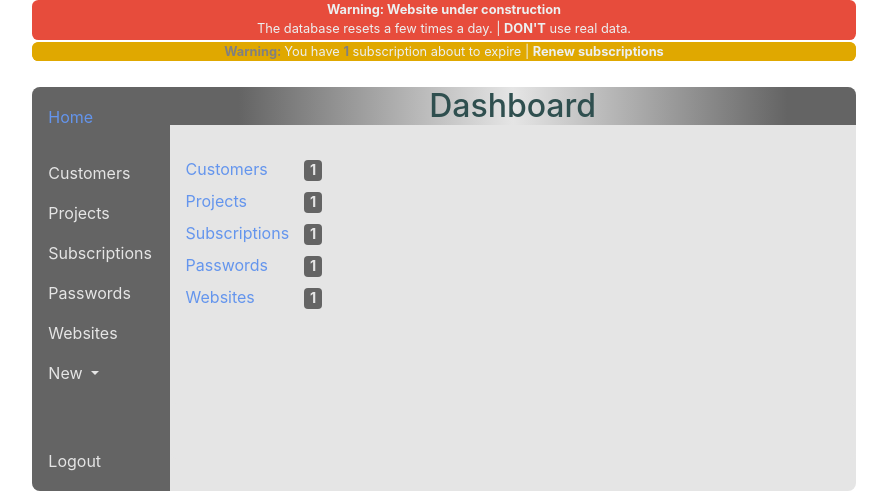
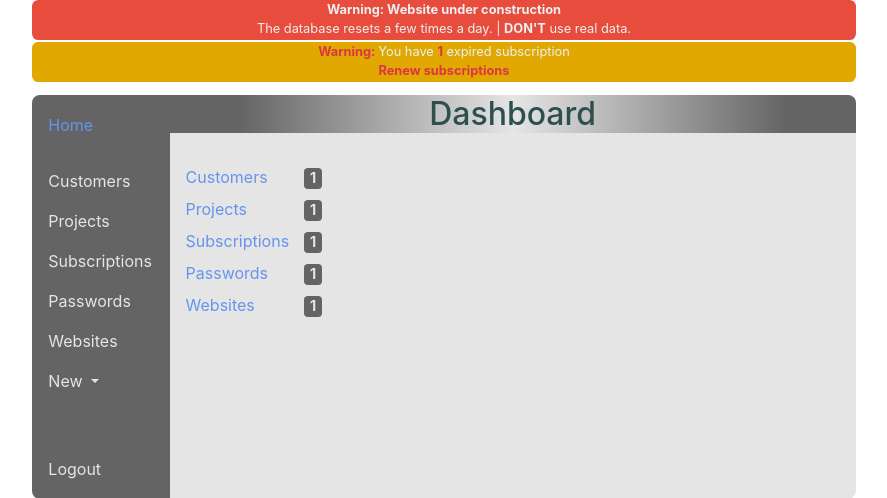
Before and after one commit to ionescuig/freelance-manager, a Django app: page /home in a window 1280 px wide. Shown: the top 498 px of the page, without its empty margins (196-1083 px from the left). Run offline with Django 3.2, Linux system fonts and the light colour scheme; a user stored in the database is signed in; tables that the repository leaves empty hold one stand-in row (values such as "Sample post"); parts of the project's set-up code (start-up, migrations or seed data) failed here and were passed over; some libraries are stand-ins or nearby versions.

Commit message:
Changed subscriptions: warning, colors in list

```diff
--- a/src/dashboard/views.py
+++ b/src/dashboard/views.py
@@ -18,16 +18,26 @@ class HomePageView(LoginRequiredMixin, ListView):
         return Subscription.objects.filter(date_renewal__lte=warning)
 
     def get_context_data(self, **kwargs):
+        today = date.today()
+        in_one_month = date.today() + timedelta(days=30)
         context = super(HomePageView, self).get_context_data()
         customers = Customer.objects.all()
         projects = Project.objects.all()
-        subscriptions = Subscription.objects.all()
+        subscriptions_all = Subscription.objects.all()
+        subscriptions_in_one_month = Subscription.objects.filter(
+            date_renewal__lte=in_one_month).filter(date_renewal__gt=today)
+        subscriptions_expired = Subscription.objects.filter(date_renewal__lte=today)
         passwords = Password.objects.all()
         websites = Website.objects.all()
-        context['customers'] = customers
-        context['projects'] = projects
-        context['subscriptions'] = subscriptions
-        context['passwords'] = passwords
-        context['websites'] = websites
-        context['linkActive'] = 'Home'
+        context.update({
+            'linkActive': 'Home',
+            'customers': customers,
+            'projects': projects,
+            'subscriptions': subscriptions_all,
+            'subscriptions_in_one_month': subscriptions_in_one_month,
+            'subscriptions_expired': subscriptions_expired,
+            'passwords': passwords,
+            'websites': websites,
+
+        })
         return context
--- a/src/static/css/base.css
+++ b/src/static/css/base.css
@@ -12,7 +12,7 @@
 
 .container-body-top {
     height: 40px;
-    margin-bottom: 5px;
+    margin-bottom: 12px;
 }
 
 .container-body {
--- a/src/static/css/warning-top.css
+++ b/src/static/css/warning-top.css
@@ -6,6 +6,7 @@
     border-radius: 0.5em;
     overflow: hidden;
     max-height: 100%;
+    margin-bottom: 1em;
 }
 
 .warning-top a {
--- a/src/templates/snippets/warning-top.html
+++ b/src/templates/snippets/warning-top.html
@@ -1,17 +1,28 @@
 {% if object_list.count > 0 %}
 <div class="warning-top">
     <div class="warning-top text-center">
-        <strong style="color: grey">Warning: </strong>
+            <strong class="text-danger">Warning: </strong>You have
 
-        You have <strong style="color: grey">{{ object_list.count }}</strong>
-        {% if object_list.count > 1 %}
-            subscriptions
-        {% else %}
-            subscription
-        {% endif %}
-        about to expire |
+            {% if subscriptions_expired %}
+                <strong class="text-danger">{{ subscriptions_expired.count }}</strong> expired
+                {% if subscriptions_expired.count > 1 %}
+                    subscriptions
+                {% else %}
+                    subscription
+                {% endif %}
+            {% endif %}
 
-        <a href="{% url 'subscriptions:list_expire' %}">Renew subscriptions</a>
+            {% if subscriptions_in_one_month %}
+                {% if subscriptions_expired %} | {% endif %}
+                <strong class="text-danger">{{ subscriptions_in_one_month.count }}</strong>
+                {% if subscriptions_in_one_month.count > 1 %}
+                    subscriptions
+                {% else %}
+                    subscription
+                {% endif %}
+                about to expire
+            {% endif %}
+
+        <br><a class="text-danger" href="{% url 'subscriptions:list_expire' %}">Renew subscriptions</a>
     </div>
-</div>
 {% endif %}
```
Also changed, not shown: src/templates/subscriptions/list.html (+10 -10 lines).
